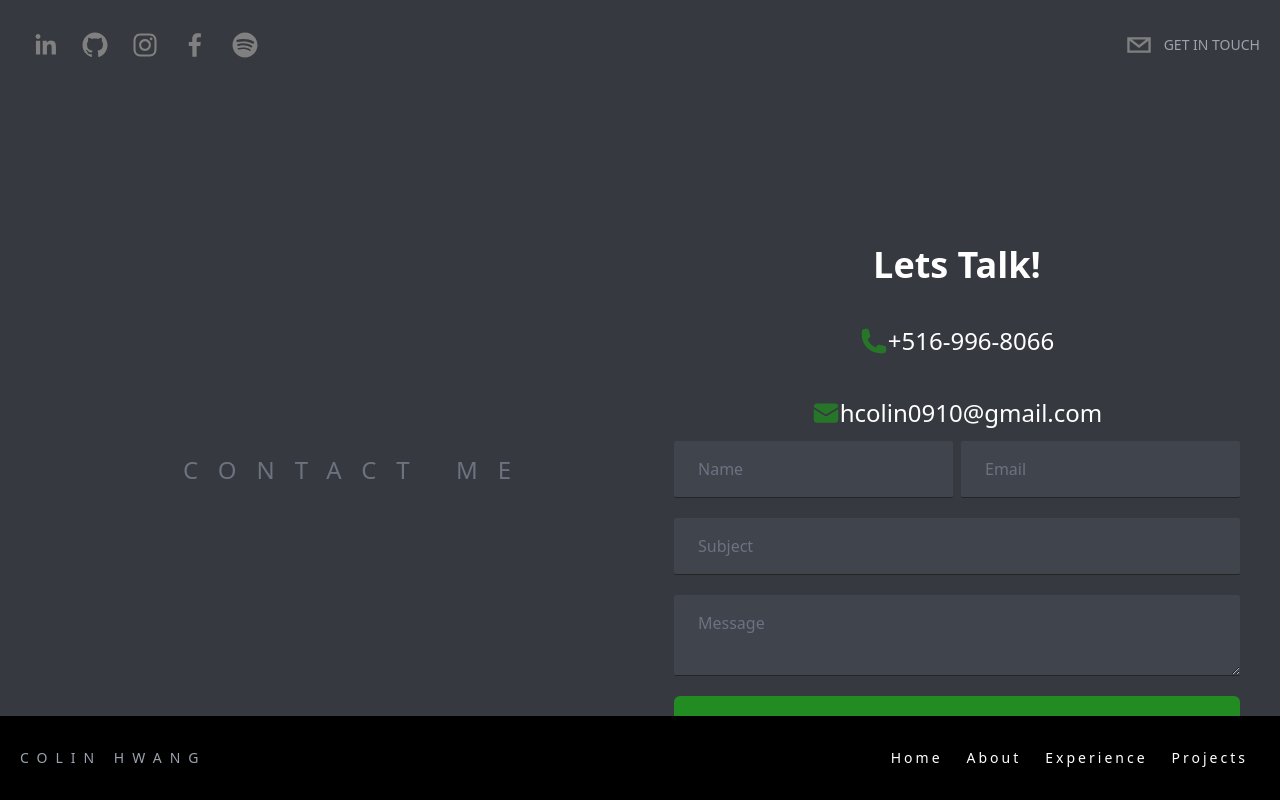
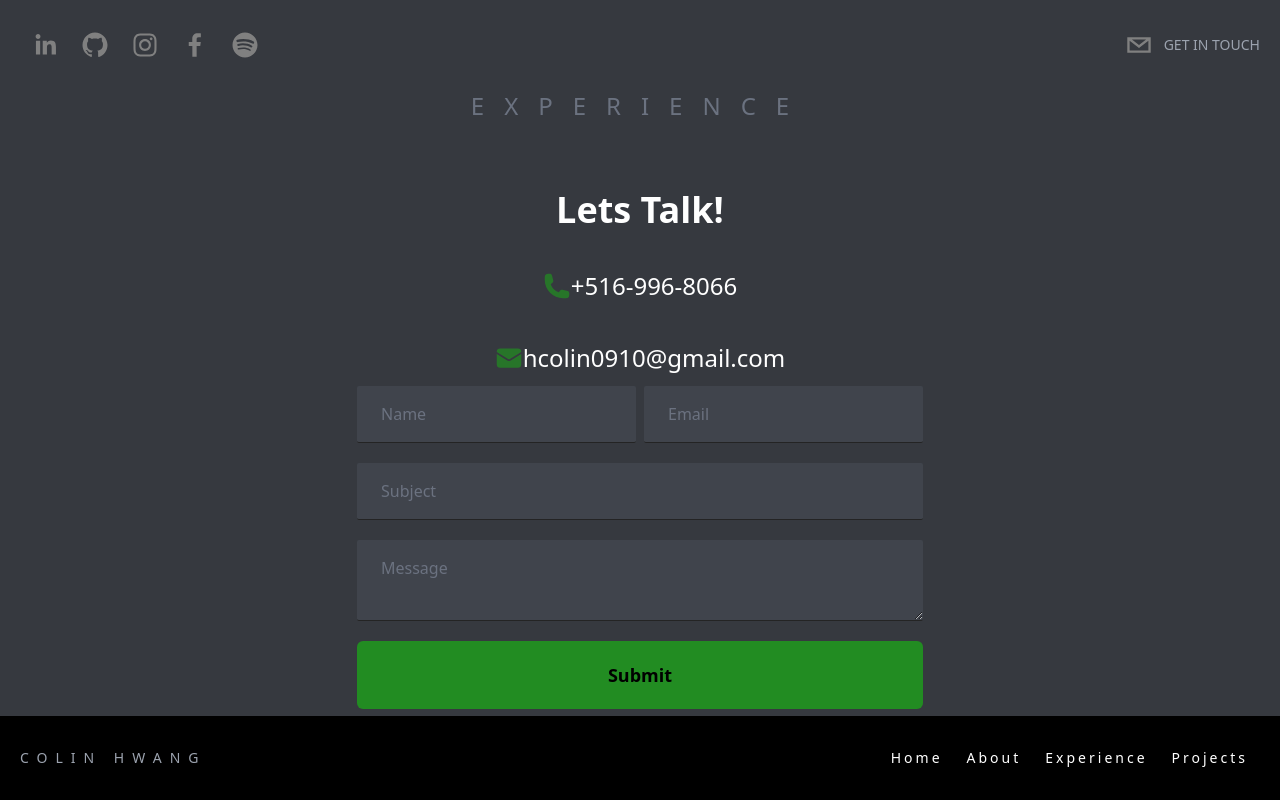
Before and after one commit to colinh09/Personal-Website, a Next.js app: page /Mail in a window 1280 px wide. Built offline with nearby package versions, Linux system fonts and the light colour scheme.

Commit message:
please please please

```diff
--- a/components/Contact.tsx
+++ b/components/Contact.tsx
@@ -24,10 +24,11 @@ function Contact({}: Props) {
 
   return (
 
-    <div className = "h-screen flex relative flex-col text-center md:text-left md:flex-row max-w-7xl px-10 justify-evenly mx-auto items-center">
+    <div>
+        <div className="bg-[#36393f] text-white h-screen overflow-y-scroll z-0 scrollbar scrollbar-track-gray-400/20 scrollbar-thumb-[#228C22]/80">
             <div className="flex relative text-center md:text-left md:flex-row max-w-7xl px-10 lg:pb-10 pb-5 justify-evenly mx-auto items-center">
                     <h3 className="relative top-15 uppercase tracking-[20px] text-gray-500 text-2xl ">
-                    CONTACT ME
+                        EXPERIENCE
                     </h3>
             </div>
             <div className = "flex flex-col pt-7">
@@ -66,6 +67,7 @@ function Contact({}: Props) {
                 </form>
             </div>
         </div>
+    </div>
   )
 }
 
```
Lines whose indentation alone changed are shown as unchanged.
